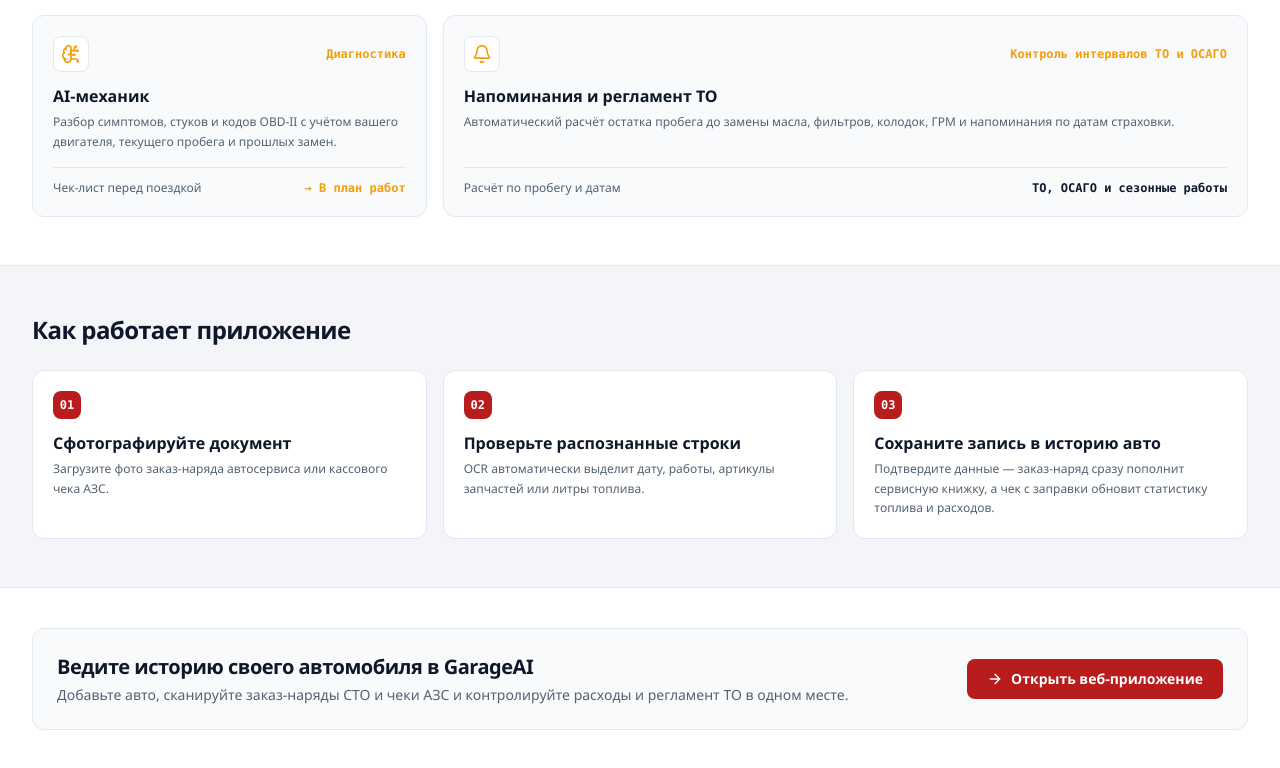
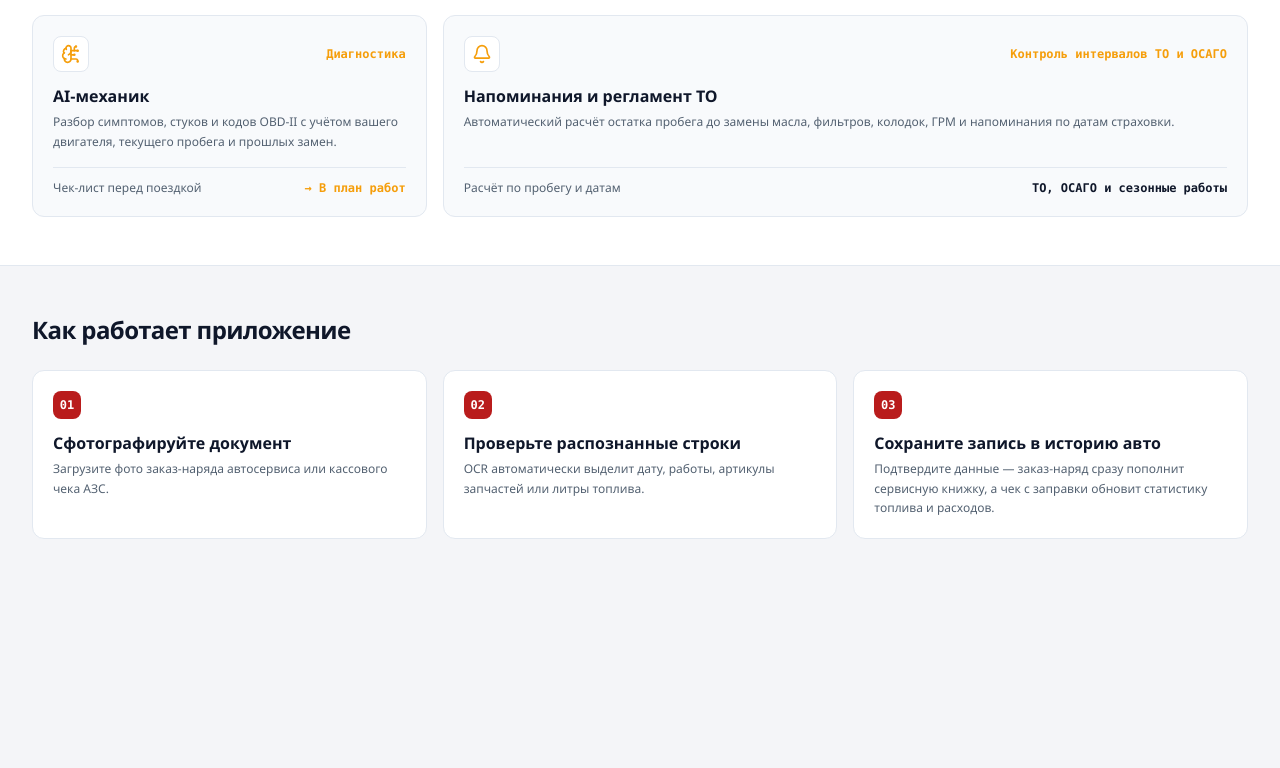
Before and after one commit to AlEX91udemy/GarageAI_1.0, a React (Vite) app: page / in a window 1280 px wide. Shown: the part 1085-1853 px from the top of the page. After the commit the page ends 1672 px from the top, so only its background shows below. Built offline with nearby package versions, Linux system fonts and the light colour scheme.

Commit message:
remove landing final CTA section

```diff
--- a/src/LandingPage.tsx
+++ b/src/LandingPage.tsx
@@ -638,38 +638,6 @@ export function LandingPage() {
           </motion.div>
         </section>
 
-        {/* =================================================================
-            ФИНАЛЬНЫЙ ПЕРЕХОД В ПРИЛОЖЕНИЕ
-           ================================================================= */}
-        <section className="border-t border-[#E2E8F0] bg-[#FFFFFF] py-10 dark:border-[#243044] dark:bg-[#17202E]">
-          <div className="mx-auto max-w-7xl px-4 sm:px-6 lg:px-8">
-            <motion.div
-              initial={{ opacity: 0, y: 32, scale: 0.98 }}
-              whileInView={{ opacity: 1, y: 0, scale: 1 }}
-              viewport={{ once: false, amount: 0.35 }}
-              transition={{ duration: 0.6, delay: 0.12, ease: "easeOut" }}
-              className="flex flex-col items-start justify-between gap-4 rounded-xl border border-[#E2E8F0] bg-[#F8FAFC] p-6 sm:flex-row sm:items-center dark:border-[#243044] dark:bg-[#1E293B]"
-            >
-              <div>
-                <h2 className="text-xl font-extrabold tracking-tight text-[#0F172A] dark:text-[#F8FAFC]">
-                  Ведите историю своего автомобиля в GarageAI
-                </h2>
-                <p className="mt-1 text-xs sm:text-sm text-[#536171] dark:text-[#94A3B8]">
-                  Добавьте авто, сканируйте заказ-наряды СТО и чеки АЗС и контролируйте расходы и регламент ТО в одном месте.
-                </p>
-              </div>
-              <div className="flex flex-wrap items-center gap-3 shrink-0">
-                <a
-                  href="/app"
-                  className="garage-btn-anim inline-flex items-center gap-2 rounded-lg bg-[#B91C1C] px-5 py-2.5 text-sm font-semibold text-white hover:bg-[#991B1B]"
-                >
-                  <ArrowRight className="h-4 w-4" />
-                  <span>Открыть веб-приложение</span>
-                </a>
-              </div>
-            </motion.div>
-          </div>
-        </section>
       </main>
 
     </div>
```
